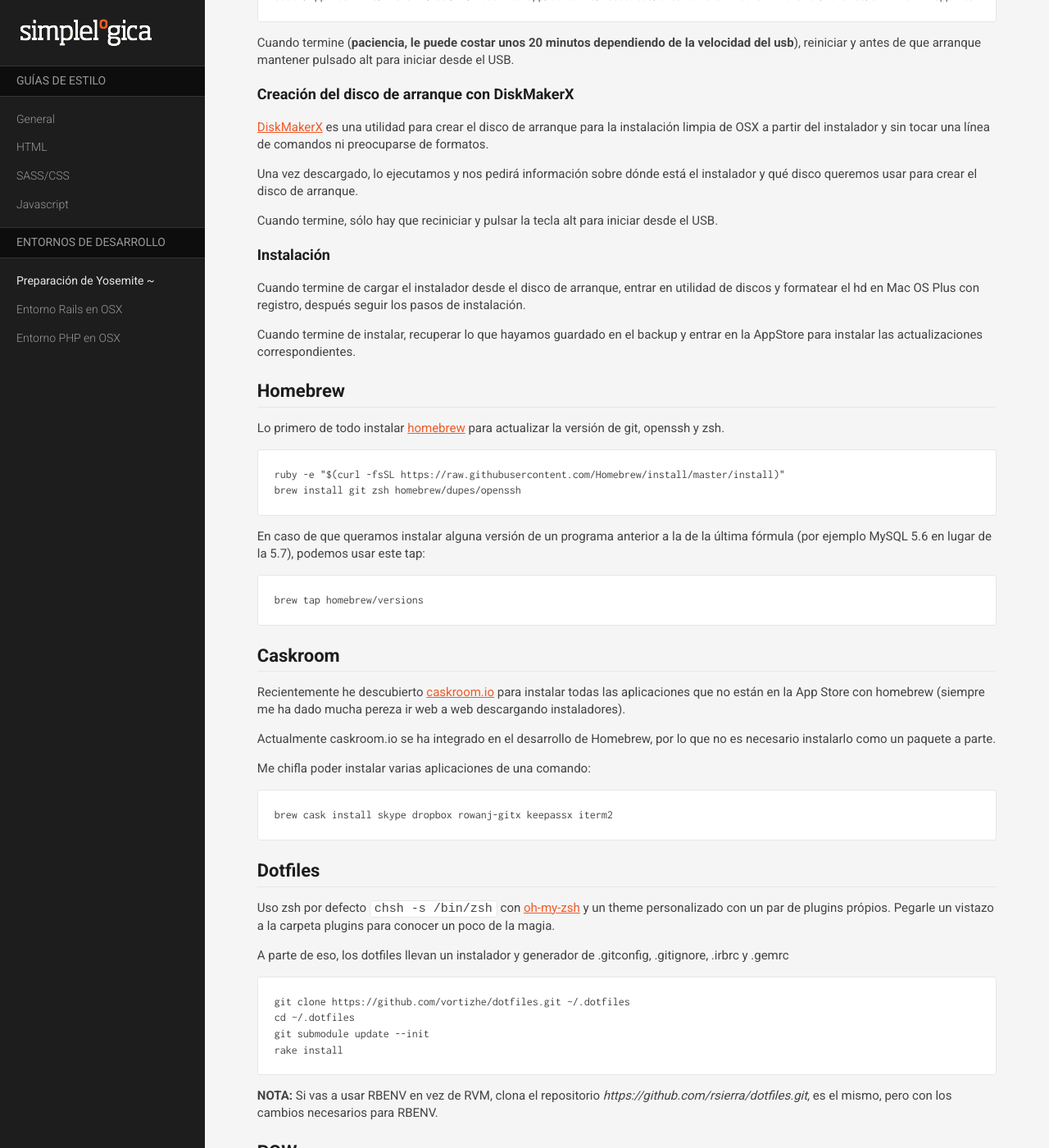
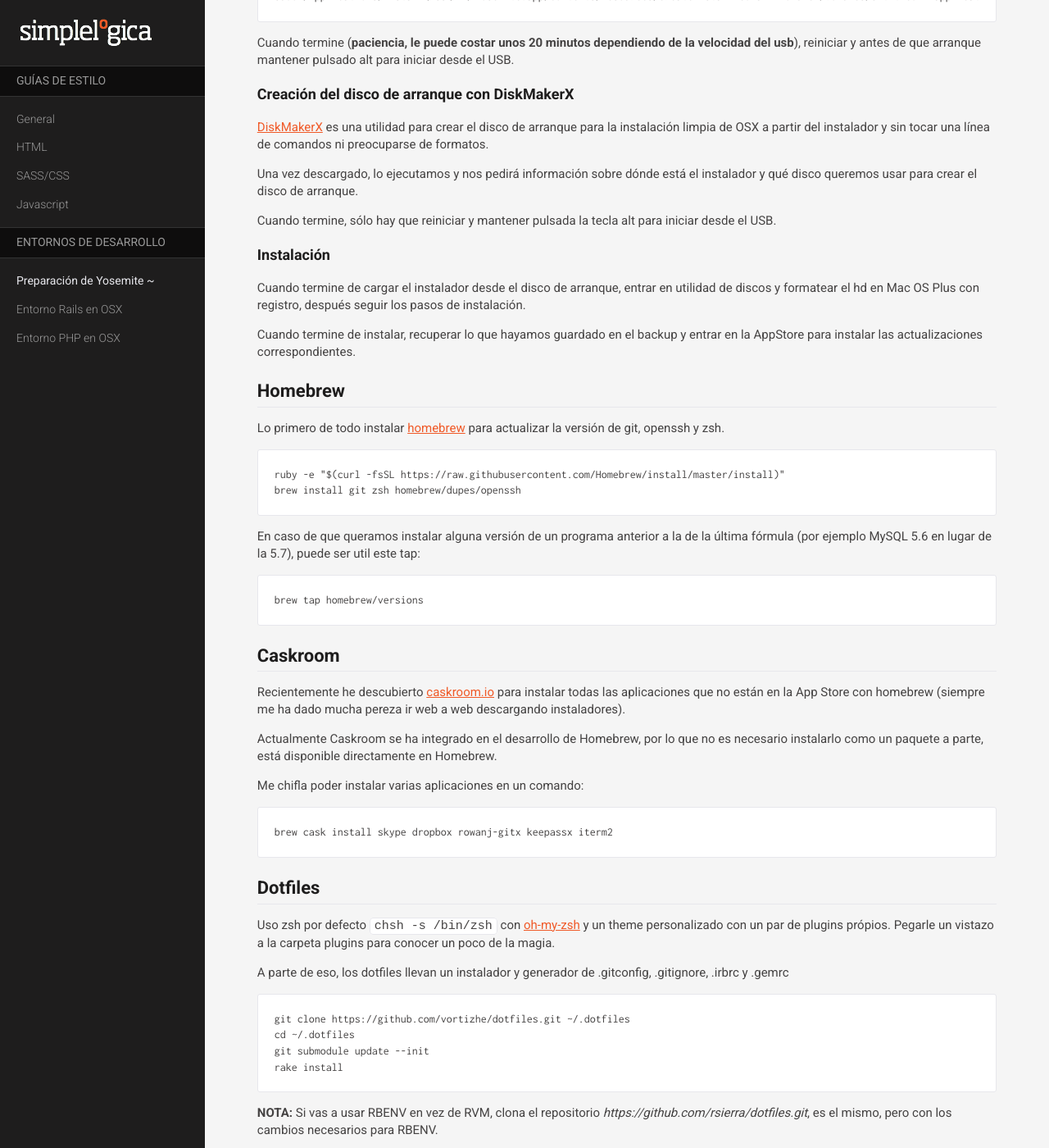
Before and after one commit to simplelogica/styleguides, a Jekyll site: the page built from guias/osx-general.md, in a window 1280 px wide and 1400 px high, scrolled down 866 px. Shown: the whole window at 82% size. Built offline with Jekyll 4.4.1, drawn with Linux system fonts in a browser that asks for light colours; nearby versions of some CDN libraries; Markdown is read by kramdown in place of the engine named in the settings.

Commit message:
Some extra info.

`````diff
--- a/guias/osx-general.md
+++ b/guias/osx-general.md
@@ -43,7 +43,7 @@ Cuando termine (**paciencia, le puede costar unos 20 minutos dependiendo de la v
 
 Una vez descargado, lo ejecutamos y nos pedirá información sobre dónde está el instalador y qué disco queremos usar para crear el disco de arranque.
 
-Cuando termine, sólo hay que reciniciar y pulsar la tecla alt para iniciar desde el USB.
+Cuando termine, sólo hay que reiniciar y mantener pulsada la tecla alt para iniciar desde el USB.
 
 ### Instalación
 
@@ -59,7 +59,7 @@ ruby -e "$(curl -fsSL https://raw.githubusercontent.com/Homebrew/install/master/
 brew install git zsh homebrew/dupes/openssh
 ````
 
-En caso de que queramos instalar alguna versión de un programa anterior a la de la última fórmula (por ejemplo MySQL 5.6 en lugar de la 5.7), podemos usar este tap:
+En caso de que queramos instalar alguna versión de un programa anterior a la de la última fórmula (por ejemplo MySQL 5.6 en lugar de la 5.7), puede ser util este tap:
 
 ````
 brew tap homebrew/versions
@@ -68,9 +68,9 @@ brew tap homebrew/versions
 ##Caskroom
 Recientemente he descubierto [caskroom.io](http://caskroom.io) para instalar todas las aplicaciones que no están en la App Store con homebrew (siempre me ha dado mucha pereza ir web a web descargando instaladores).
 
-Actualmente caskroom.io se ha integrado en el desarrollo de Homebrew, por lo que no es necesario instalarlo como un paquete a parte.
+Actualmente Caskroom se ha integrado en el desarrollo de Homebrew, por lo que no es necesario instalarlo como un paquete a parte, está disponible directamente en Homebrew.
 
-Me chifla poder instalar varias aplicaciones de una comando:
+Me chifla poder instalar varias aplicaciones en un comando:
 
 ````
 brew cask install skype dropbox rowanj-gitx keepassx iterm2
`````
